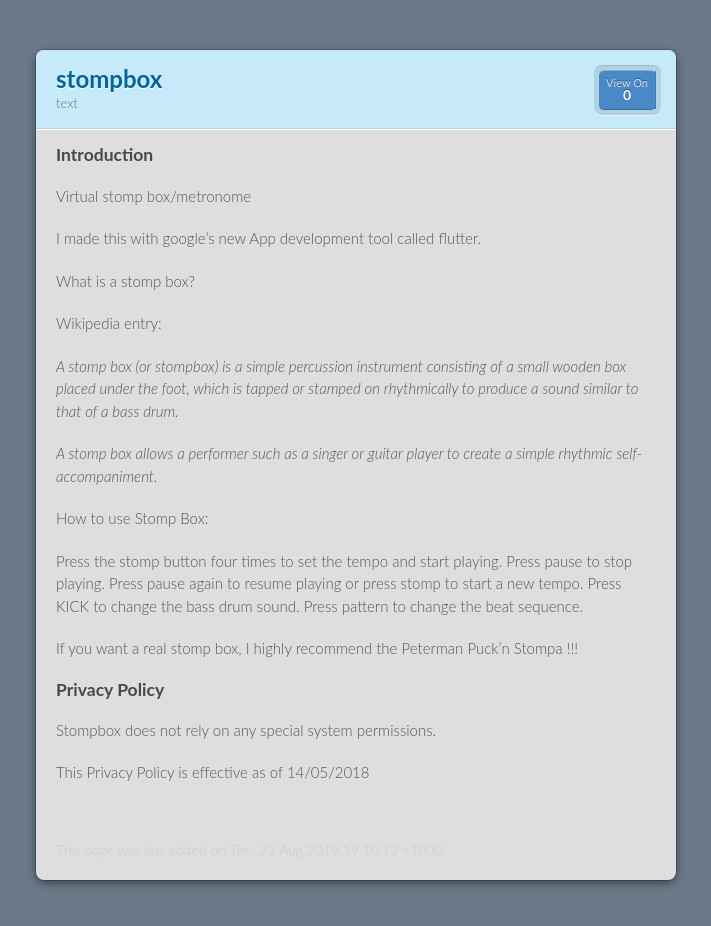
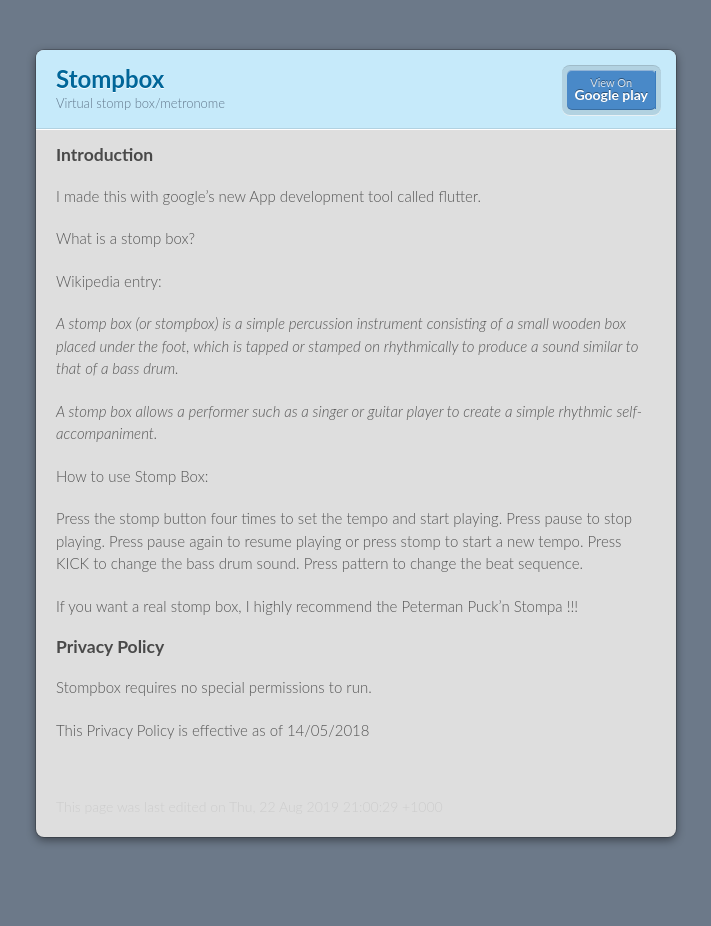
Before and after one commit to chrisws/chrisws.github.io, a plain HTML site: page stompbox.html in a window 1280 px wide. Shown: the whole page, without its empty margins (284-995 px from the left). After the commit the page ends 887 px from the top, so only its background shows below. Drawn offline with Linux system fonts and the light colour scheme.

Commit message:
update stompbox page

```diff
--- a/stompbox.html
+++ b/stompbox.html
@@ -4,22 +4,21 @@
   <meta charset="utf-8">
   <meta http-equiv="X-UA-Compatible" content="IE=edge">
   <meta name="viewport" content="width=device-width, initial-scale=1">
-  <title>stompbox</title>
+  <title>Stompbox</title>
   <link rel="stylesheet" href="/css/jekyll-theme-modernist.css">
 </head>
   <body>
     <div class="wrapper">
       <header>
-        <h1>stompbox</h1>
-        <p>text</p>
+        <h1>Stompbox</h1>
+        <p>Virtual stomp box/metronome</p>
         <ul>
-          <li><a href="0">View On <strong>0</strong></a></li>
+          <li><a href="https://play.google.com/store/apps/details?id=net.stomp">View On <strong>Google play</strong></a></li>
         </ul>
       </header>
       <section>
 <div class="article">
 <h3 id="introduction">Introduction</h3>
-<p>Virtual stomp box/metronome</p>
 <p>I made this with google’s new App development tool called flutter.</p>
 <p>What is a stomp box?</p>
 <p>Wikipedia entry:</p>
@@ -29,12 +28,12 @@
 <p>Press the stomp button four times to set the tempo and start playing. Press pause to stop playing. Press pause again to resume playing or press stomp to start a new tempo. Press KICK to change the bass drum sound. Press pattern to change the beat sequence.</p>
 <p>If you want a real stomp box, I highly recommend the Peterman Puck’n Stompa !!!</p>
 <h3 id="privacy-policy">Privacy Policy <a href="#privacy-policy"></a></h3>
-<p>Stompbox does not rely on any special system permissions.</p>
+<p>Stompbox requires no special permissions to run.</p>
 <p>This Privacy Policy is effective as of 14/05/2018</p>
 </div>
       </section>
 <footer>
-  <p>This page was last edited on Thu, 22 Aug 2019 19:10:12 +1000
+  <p>This page was last edited on Thu, 22 Aug 2019 21:00:29 +1000
 </p>
 </footer>
     </div>
```
Also changed, not shown: 2 other files.
